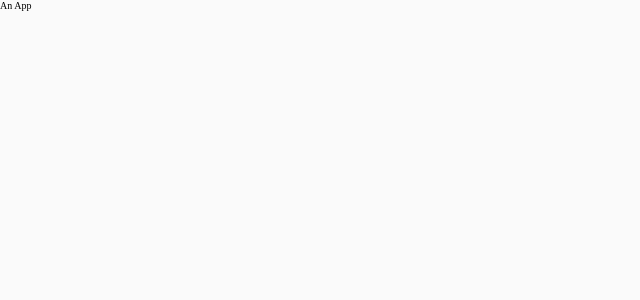
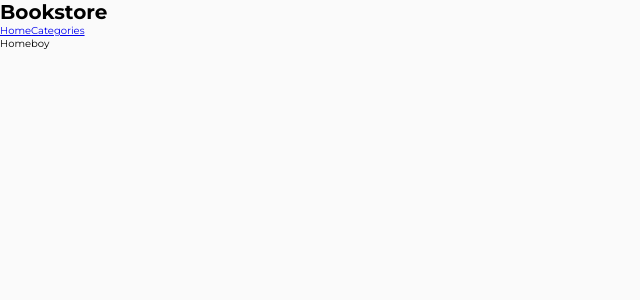
Before and after one commit to Ogaga01/Bookstore-React, a React (Create React App) app: page / in a window 1280 px wide. Shown: the top 300 px of the page, without its empty margins (0-640 px from the left). Built offline with nearby package versions, Linux system fonts and the light colour scheme.

Commit message:
Add navbar basic

```diff
--- a/src/App.js
+++ b/src/App.js
@@ -1,8 +1,13 @@
+import Navbar from "./components/Navbar";
+
 function App() {
   return (
-    <div className="App">
-      An App
-    </div>
+    <>
+      <div className="App">
+        <Navbar />
+      </div>
+
+    </>
   );
 }
 
--- /dev/null
+++ b/src/components/Categories.js
@@ -0,0 +1,11 @@
+import React from 'react';
+
+const Categories = (props) => {
+    return (
+        <div>
+            This page is under construction
+        </div>
+    );
+}
+
+export default Categories;
--- /dev/null
+++ b/src/components/Home.js
@@ -0,0 +1,11 @@
+import React from 'react';
+
+const Home = (props) => {
+    return (
+        <div>
+            Homeboy
+        </div>
+    );
+}
+
+export default Home;
--- /dev/null
+++ b/src/components/Navbar.js
@@ -0,0 +1,24 @@
+import React from "react";
+import { Route, Routes, Link } from "react-router-dom";
+import Categories from "./Categories";
+import Home from "./Home";
+
+const Navbar = (props) => {
+  return (
+    <>
+      <div>
+        <h1>Bookstore</h1>
+        <nav>
+          <Link to="/">Home</Link>
+          <Link to="Categories">Categories</Link>
+        </nav>
+      </div>
+      <Routes>
+        <Route path="/" element={<Home />} />
+        <Route path="categories" element={<Categories />} />
+      </Routes>
+    </>
+  );
+};
+
+export default Navbar;
--- a/src/index.js
+++ b/src/index.js
@@ -1,12 +1,15 @@
 import React from 'react';
 import ReactDOM from 'react-dom/client';
+import { BrowserRouter as Router } from 'react-router-dom';
 import App from './App';
 import './sass/index.scss'
 
 const root = ReactDOM.createRoot(document.getElementById('root'));
 root.render(
   <React.StrictMode>
-    <App />
+    <Router>
+      <App />
+    </Router>
   </React.StrictMode>
 );
 
--- a/src/sass/index.scss
+++ b/src/sass/index.scss
@@ -1,5 +1,6 @@
 @import './mixins';
 @import './variables';
+@import url('https://fonts.googleapis.com/css2?family=Montserrat:wght@400;500;600;700&family=Roboto+Slab:wght@300;400;500;600;700&display=swap');
 
 *,
 *::before,
@@ -28,6 +29,7 @@ html {
 
 body {
   box-sizing: border-box;
+  font-family: Montserrat, sans-serif;
   background-color: $color-background;
 
   @include respond(tab-port) {
```
